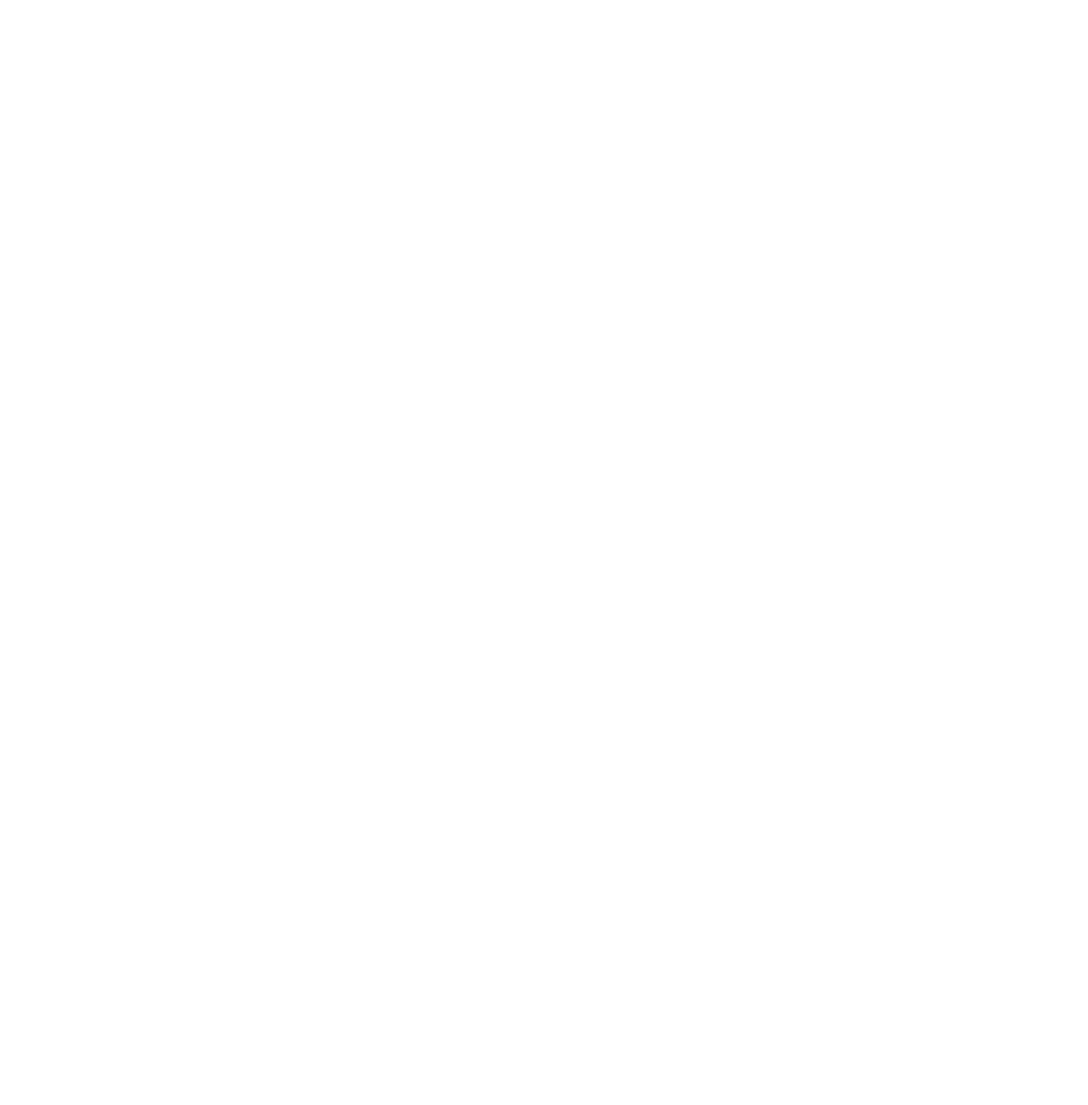
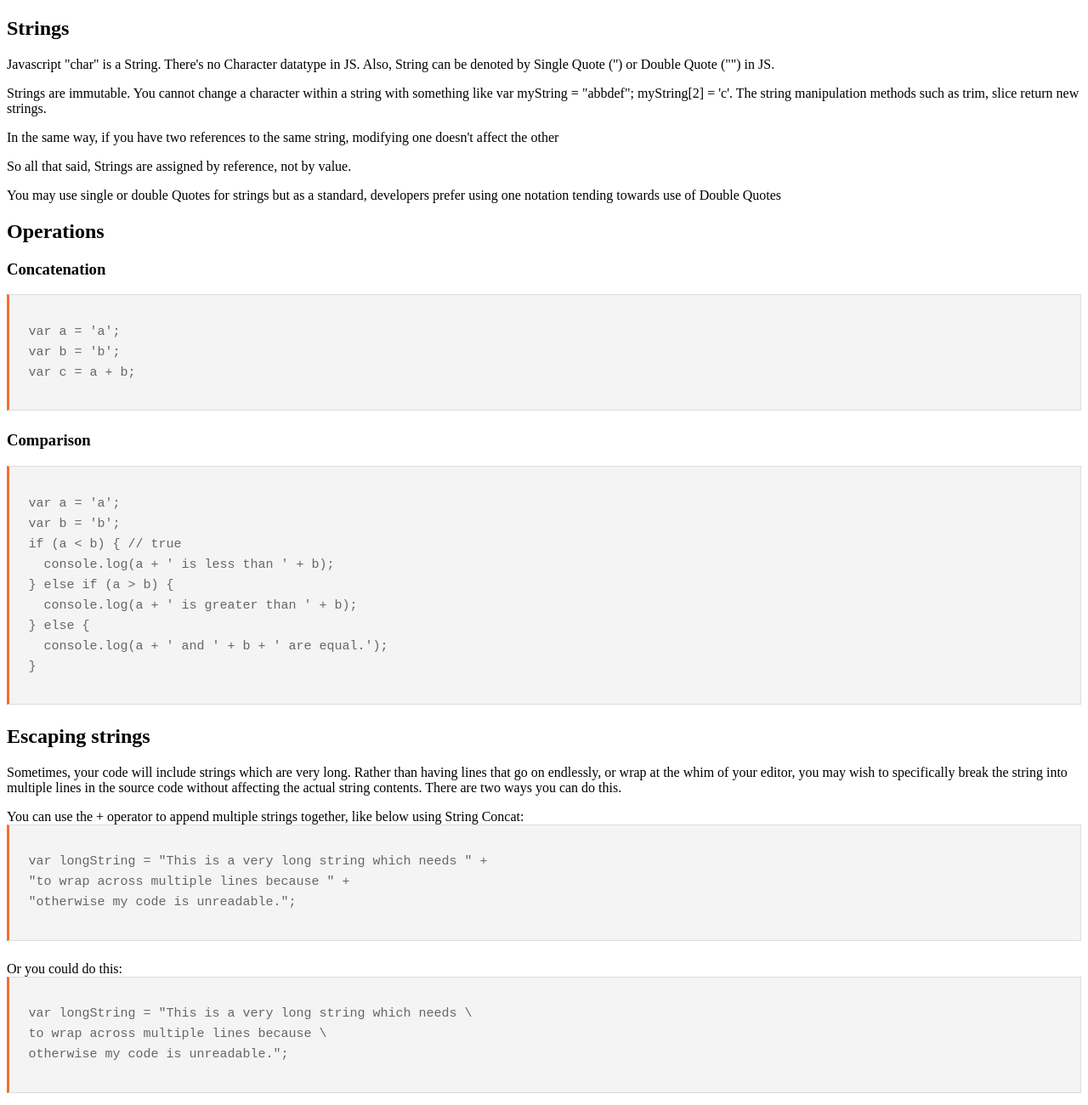
Before and after one commit to akshay-since1987/Infotechinc, a website: page Strings/index.html in a window 1280 px wide. Shown: the top 1300 px of the page at 85% size. Before the commit the page ends 800 px from the top, so only its background shows below. Drawn offline with Linux system fonts and the light colour scheme.

Commit message:
Strings finished

```diff
--- a/Strings/index.html
+++ b/Strings/index.html
@@ -7,6 +7,98 @@
 	<link href="/common.css" rel="stylesheet"/>
 </head>
 <body>
+	<section>
+		<h1 id="description">Strings</h1>
+		<article>
+			<p>
+                Javascript "char" is a String. There's no Character datatype in JS. Also, String can be denoted by Single Quote ('') or Double Quote ("") in JS.
+            </p>
+            <p>
+                Strings are immutable. You cannot change a character within a string with something like var myString = "abbdef"; myString[2] = 'c'. The string manipulation methods such as trim, slice return new strings.
+            </p>
+            <p>
+                In the same way, if you have two references to the same string, modifying one doesn't affect the other
+            </p>
+            <p>
+                So all that said, Strings are assigned by reference, not by value.
+            </p>
+            <p>
+                You may use single or double Quotes for strings but as a standard, developers prefer using one notation tending towards use of Double Quotes
+            </p>
+        </article>
+        <article>
+        	<h2 id="stringoperations">Operations</h2>
+        	<p>
+        		<h3>Concatenation</h3>
+        		<code>
+var a = 'a';
+var b = 'b';
+var c = a + b;
+				</code>
+        	</p>
+        	<p>
+        		<h3>Comparison</h3>
+        		<code>
+var a = 'a';
+var b = 'b';
+if (a < b) { // true
+  console.log(a + ' is less than ' + b);
+} else if (a > b) {
+  console.log(a + ' is greater than ' + b);
+} else {
+  console.log(a + ' and ' + b + ' are equal.');
+}
+        		</code>
+        	</p>
+        </article>
+        <article>
+        	<h2 id="escaping">Escaping strings</h2>
+        	<p>
+        		Sometimes, your code will include strings which are very long. Rather than having lines that go on endlessly, or wrap at the whim of your editor, you may wish to specifically break the string into multiple lines in the source code without affecting the actual string contents. There are two ways you can do this.
+        	</p>
+        	<p>
+				You can use the + operator to append multiple strings together, like below using String Concat:
+        		<code>
+var longString = "This is a very long string which needs " +
+"to wrap across multiple lines because " +
+"otherwise my code is unreadable.";
+        		</code>
+			</p>
+			<p>
+				Or you could do this:
+				<code>
+var longString = "This is a very long string which needs \
+to wrap across multiple lines because \
+otherwise my code is unreadable.";
+				</code>
+        	</p>
+        </article>
+        <article>
+        	<h2 id="templating">Templating</h2>
+        	<p>
+        		Starting with ECMAScript 2015, string literals can also be so-called Template literals:
+        		<code>
+`hello world`
+`hello!
+ world!`
+`hello ${who}`
+tag `<a href="\user\${who}">${who}</a>`
+        		</code>
+        		What do you use it for?
+				<code>
+var me = {
+    firstName: "Maya",
+    lastName: "Shavin",
+}
+function saysHi (obj) {
+	return `Hi there, I'm ${obj.firstName} ${obj.lastName}`;
+}
+console.log(saysHi(me));
+<!-- document.getElementById('output').innerHTML = personTemplate(person); -->
+				</code>
 
+        	</p>
+        </article>
+    </section>
 </body>
 </html>
```
Also changed, not shown: index.html (+19 -2 lines).
